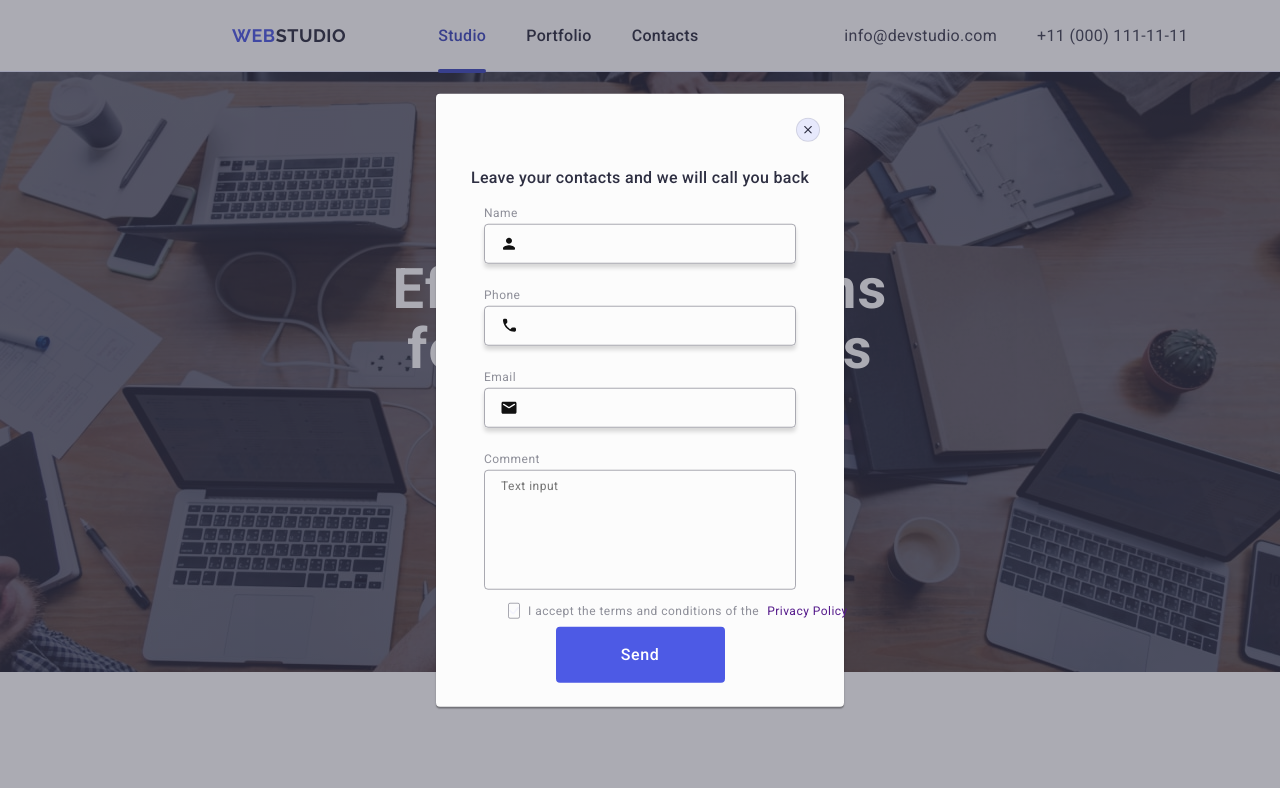
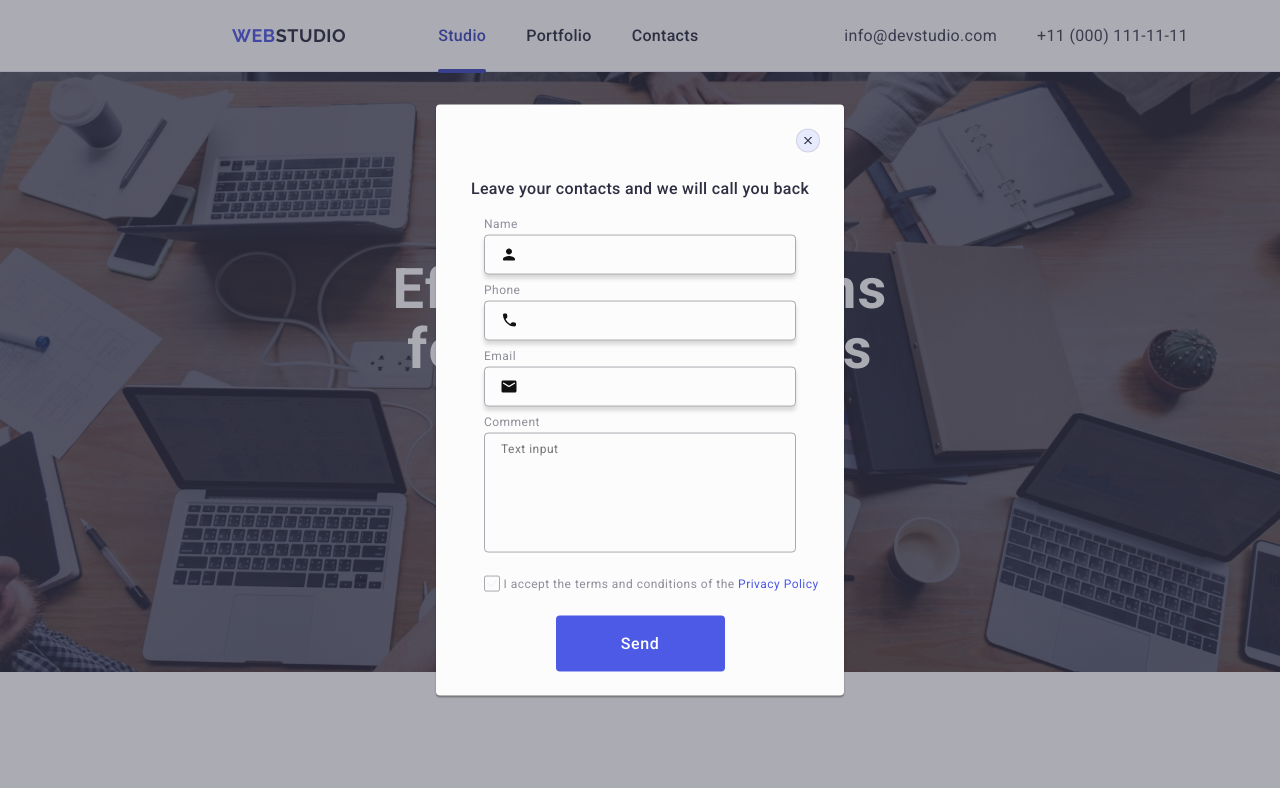
Before and after one commit to Elis89-lgtm/goit-markup-hw-05, a plain HTML site: page index.html in a window 1280 px wide. Shown: the top 788 px of the page. Drawn offline with nearby package versions, Linux system fonts and the light colour scheme.

Commit message:
add index styles file

```diff
--- a/css/styles.css
+++ b/css/styles.css
@@ -690,11 +690,10 @@ margin-bottom: 16px;
 }
 
 .modal-field {
-  margin-bottom: 8px;
 }
 .input-wrapper {
   position: relative;
-  margin-bottom: 24px;
+  margin-bottom: 8px;
 
 
 }
@@ -773,6 +772,13 @@ button.modal-open:focus > svg {
   border-color: #4D5AE5;
 }
 
+.modal-comment {
+  margin-bottom: 16px;
+}
+
+.modal-checkbox {
+  margin-bottom: 24px;
+}
 .modal-check-icon {
   display: inline-flex;
   justify-content: center;
@@ -782,15 +788,10 @@ button.modal-open:focus > svg {
 }
 .modal-check-text {
   font-size: 12px;
-line-height: 1.16667;
+line-height: 1.17;
 letter-spacing: 0.04em;
 color: #8e8f99;
-  display: flex;
-  align-items: center;
   position: relative;
-  max-width: 336px;
-  margin-left: 24px;
-margin-right: 24px;
 gap: 8px;
 white-space: nowrap;
 }
@@ -807,7 +808,6 @@ justify-content: center;
 flex-direction: row;
 gap: 8px;
   fill: transparent;
-
   transition: background-color 250ms cubic-bezier(0.4, 0, 0.2, 1), border 250ms cubic-bezier(0.4, 0, 0.2, 1), fill 250ms cubic-bezier(0.4, 0, 0.2, 1);
 
 }
@@ -840,16 +840,18 @@ gap: 8px;
 .modal-btn {
   cursor: pointer;
   background-color: #4d5ae5;
-  transition: background-color 250ms cubic-bezier(0.4, 0, 0.2, 1), border 250ms cubic-bezier(0.4, 0, 0.2, 1);
+  transition: background-color 250ms cubic-bezier(0.4, 0, 0.2, 1);
 }
-
-
 
 .modal-btn:hover,
 .modal-btn:focus {
   fill: #ffffff;
   border: none;
   background-color: #404bbf;
+}
+
+.privacy-link {
+  color: #4d5ae5;
 }
 
 .visually-hidden {
--- a/index.html
+++ b/index.html
@@ -568,7 +568,7 @@
               <use href="./images/icons-modal.svg#icon-email-black"></use></svg>
           </div>
           </div>
-          <div class="modal-field">
+          <div class="modal-comment">
             <label
               for="user-comment"
               class="modal-label"
@@ -581,23 +581,23 @@
               placeholder="Text input"
             ></textarea>
           </div>
-          <div class="modal-field">
+          <div class="modal-checkbox">
             <input
               type="checkbox"
-              name="policy"
-              id="policy"
+              name="user-privacy"
+              id="user-privacy"
               class="modal-check visually-hidden"
               value="true"
             />
             <label
-              for="policy"
+              for="user-privacy"
               class="modal-check-text"
             >
               <span>
                 <svg
                   class="modal-check-icon"
-                  width="16"
-                  height="16"
+                  width="10"
+                  height="8"
                 >
                   <use href="./images/icons-send.svg#icon-Vector"></use>
                 </svg>
```
